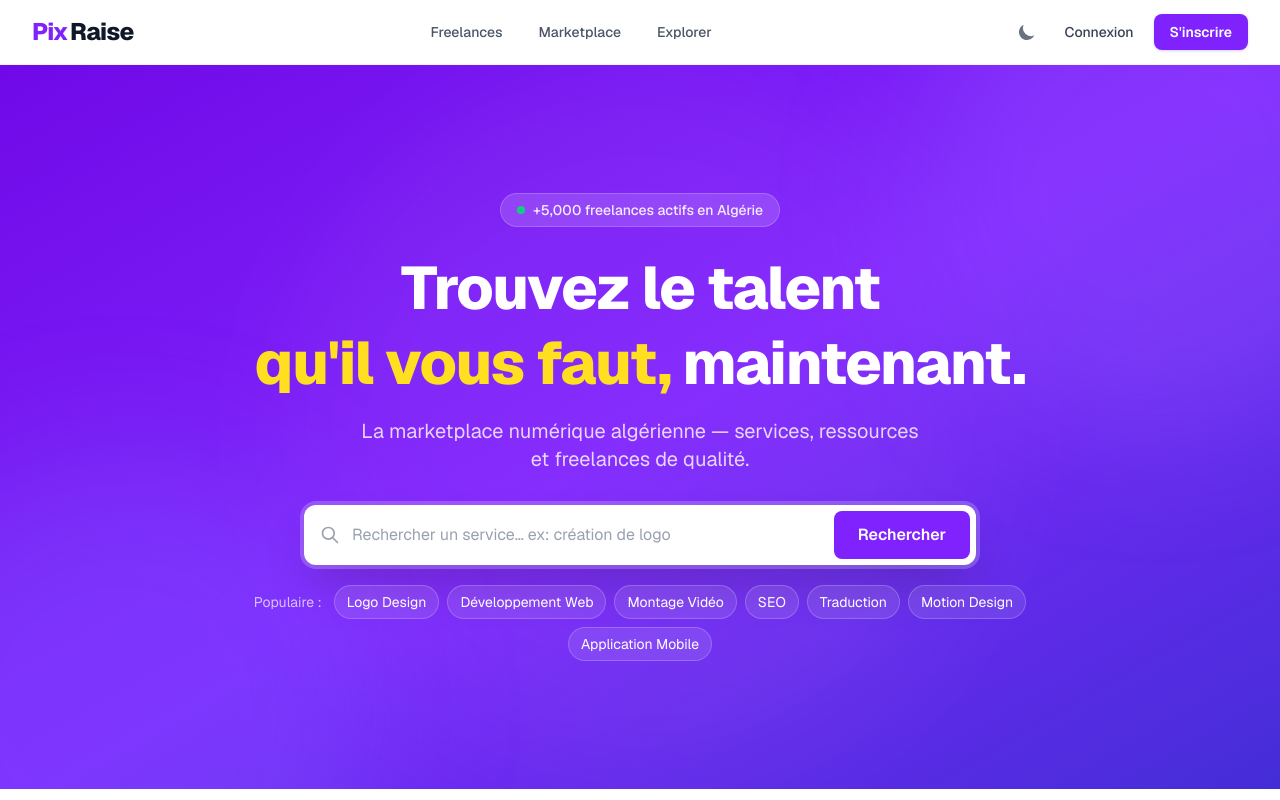
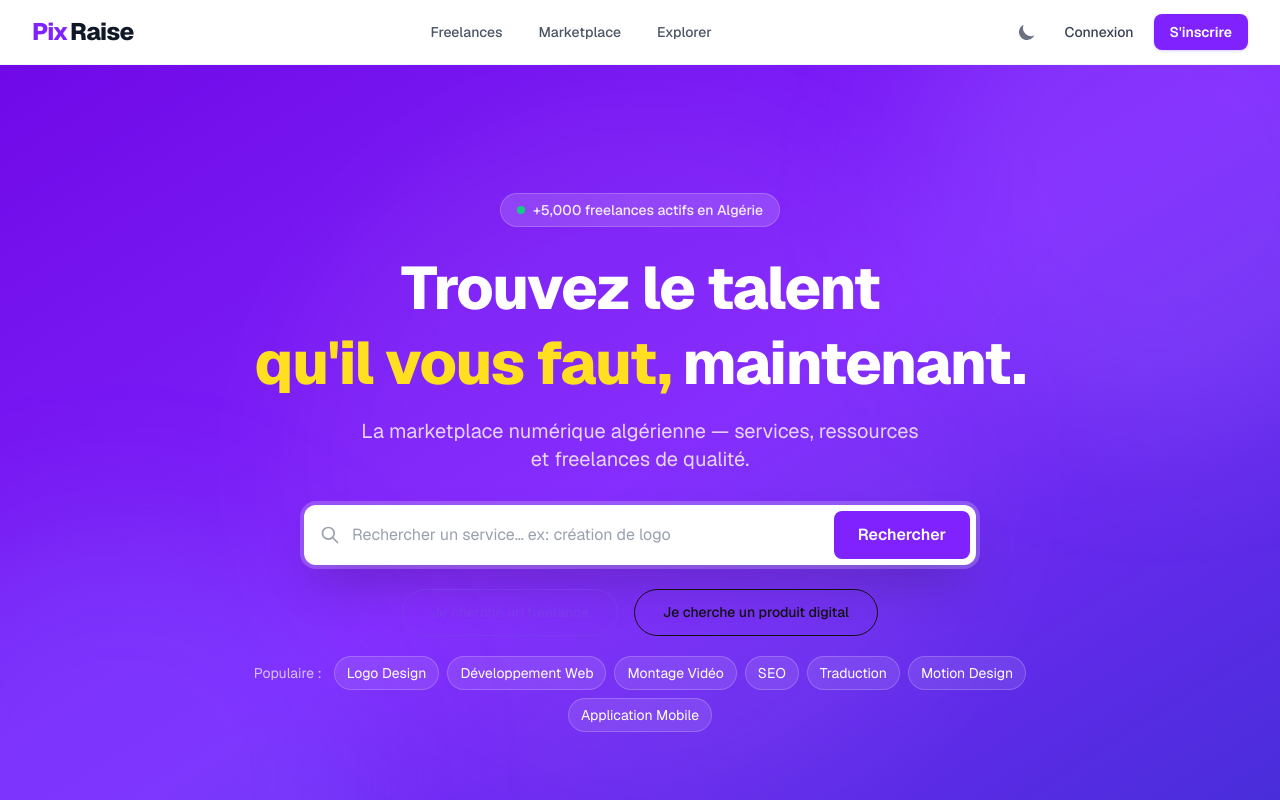
Before and after one commit to afexdz/SnapiStoki, a Next.js app: page / in a window 1280 px wide. Shown: the top 800 px of the page. Built offline with nearby package versions, Linux system fonts and the light colour scheme.

Commit message:
pill buttons animation

```diff
--- a/components/Hero.tsx
+++ b/components/Hero.tsx
@@ -1,6 +1,7 @@
 "use client";
 
 import { useState } from "react";
+import { motion } from "framer-motion";
 
 const popularTags = [
   "Logo Design",
@@ -61,6 +62,71 @@ export default function Hero() {
           </button>
         </div>
 
+        {/* CTA pill buttons */}
+        <div className="mt-6 flex flex-wrap justify-center gap-4">
+          {/* Button 1 – Freelance */}
+          <motion.a
+            href="/freelance"
+            whileHover={{ scale: 1.03 }}
+            transition={{ duration: 0.3, ease: [0.4, 0, 0.2, 1] }}
+            className="relative overflow-hidden cursor-pointer inline-flex items-center group"
+            style={{
+              padding: "12px 28px",
+              borderRadius: "999px",
+              fontSize: "14px",
+              fontWeight: 500,
+              border: "1px solid #7C3AED",
+              color: "#7C3AED",
+              background: "transparent",
+            }}
+          >
+            {/* Fill layer */}
+            <span
+              className="absolute inset-0 rounded-full opacity-0 group-hover:opacity-100 transition-opacity duration-300"
+              style={{ background: "#7C3AED" }}
+            />
+            {/* Shimmer */}
+            <span
+              className="absolute inset-0 rounded-full translate-x-[-160%] group-hover:translate-x-[160%] transition-transform duration-[600ms] ease-out skew-x-[-15deg]"
+              style={{ background: "linear-gradient(90deg, transparent, rgba(255,255,255,0.28), transparent)" }}
+            />
+            <span className="relative group-hover:text-white transition-colors duration-300">
+              Je cherche un freelance
+            </span>
+          </motion.a>
+
+          {/* Button 2 – Produit digital */}
+          <motion.a
+            href="/marketplace"
+            whileHover={{ scale: 1.03 }}
+            transition={{ duration: 0.3, ease: [0.4, 0, 0.2, 1] }}
+            className="relative overflow-hidden cursor-pointer inline-flex items-center group"
+            style={{
+              padding: "12px 28px",
+              borderRadius: "999px",
+              fontSize: "14px",
+              fontWeight: 500,
+              border: "1px solid #111",
+              color: "#111",
+              background: "transparent",
+            }}
+          >
+            {/* Fill layer */}
+            <span
+              className="absolute inset-0 rounded-full opacity-0 group-hover:opacity-100 transition-opacity duration-300"
+              style={{ background: "#111" }}
+            />
+            {/* Shimmer */}
+            <span
+              className="absolute inset-0 rounded-full translate-x-[-160%] group-hover:translate-x-[160%] transition-transform duration-[600ms] ease-out skew-x-[-15deg]"
+              style={{ background: "linear-gradient(90deg, transparent, rgba(255,255,255,0.22), transparent)" }}
+            />
+            <span className="relative group-hover:text-white transition-colors duration-300">
+              Je cherche un produit digital
+            </span>
+          </motion.a>
+        </div>
+
         {/* Popular tags */}
         <div className="mt-5 flex flex-wrap justify-center gap-2">
           <span className="text-white/70 text-sm mr-1 self-center">Populaire :</span>
--- a/package.json
+++ b/package.json
@@ -9,6 +9,8 @@
     "lint": "eslint"
   },
   "dependencies": {
+    "framer-motion": "^12.41.0",
+    "lucide-react": "^1.21.0",
     "next": "16.2.9",
     "react": "19.2.4",
     "react-dom": "19.2.4"
```
Also changed, not shown: 1 other file (tests, documents, lock files or other folders).
